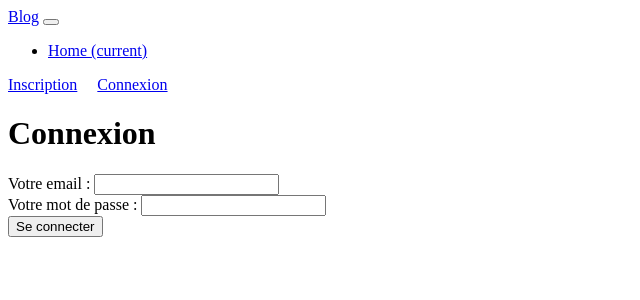
After one commit to Saintchicky/blog, a Symfony app: template templates/security/login.html.twig in a window 1280 px wide. The commit adds this page. Shown: the top 300 px of the page, without its empty margins (0-640 px from the left). Run offline with Twig, Linux system fonts and the light colour scheme; the template is opened without the code that fills it, so the values that code supplies are empty; some libraries are stand-ins or nearby versions.

Commit message:
[IMP] done

```diff
--- a/templates/base.html.twig
+++ b/templates/base.html.twig
@@ -27,7 +27,12 @@
                         </li>
                     </ul>
                 </div>
-                <a href="{{ path('security_register') }}" class="btn btn-success">Inscription</a>
+                {% if app.user %}
+                    <a href="{{ path('security_logout') }}" class="btn btn-success">Deconnexion</a>
+                {% else %}
+                    <a href="{{ path('security_register') }}" class="btn btn-success">Inscription</a>
+                    <a href="{{ path('security_login') }}" class="btn btn-success" style="margin-left:1em;">Connexion</a>
+                {% endif %}
             </nav>
         </header>
         <div class="container-fluid">
--- /dev/null
+++ b/templates/security/login.html.twig
@@ -0,0 +1,18 @@
+{% extends 'base.html.twig' %}
+
+{% block body %}
+    <div class="container">
+        <h1 class="text-center">Connexion</h1>
+        <form action="" method="POST">
+            <div class="mb-3">
+                <label for="email" class="form-label">Votre email :</label>
+                <input type="email" class="form-control" id="email" arial-describedby="emailHelp" name="_username">
+            </div>
+            <div class="mb-3">
+                <label for="password" class="form-label">Votre mot de passe :</label>
+                <input type="password" class="form-control" id="password" name="_password">
+            </div>
+            <button type="submit" class="btn btn-primary">Se connecter</button>
+        </form>
+    </div>
+{% endblock %}
```
Also changed, not shown: src/Controller/SecurityController.php (+24 -2 lines), src/Entity/User.php (+16 -2 lines), 1 other file.
